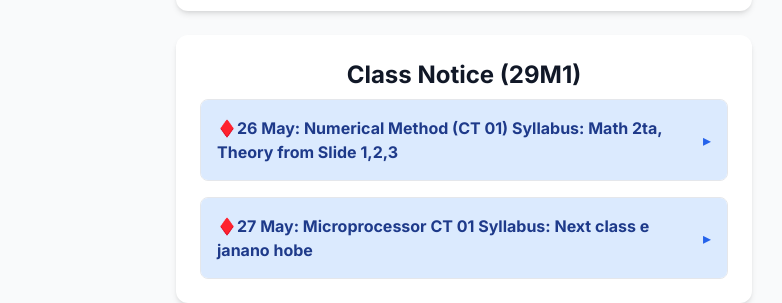
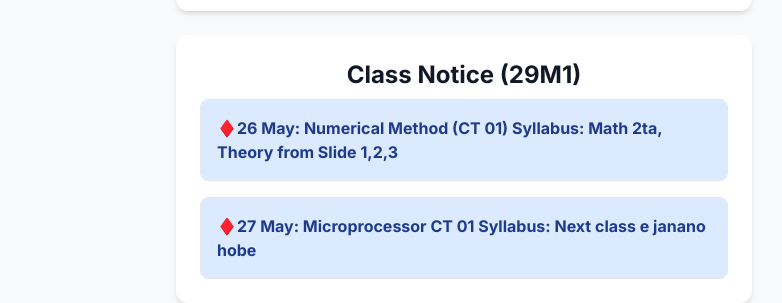
Before and after one commit to coderkhairul/My_Portfolio, a plain HTML site: page index.html in a window 1280 px wide. Shown: the part 3218-3521 px from the top of the page, without its empty margins (176-958 px from the left). Drawn offline with nearby package versions, Linux system fonts and the light colour scheme; no server answers; a script that the page names is missing.

Commit message:
Update index.html

```diff
--- a/index.html
+++ b/index.html
@@ -290,7 +290,6 @@
       <label for="mon" class="flex justify-between items-center p-4 bg-blue-100 dark:bg-blue-900 cursor-pointer">
         <span class="font-semibold text-blue-900 dark:text-blue-100">♦️26 May: Numerical Method (CT 01)
 Syllabus: Math 2ta, Theory from Slide 1,2,3</span>
-        <span class="text-blue-600 dark:text-blue-300 peer-checked:rotate-90 transition-transform">&#9656;</span>
       </label>
     </div>
     <div class="border rounded-lg overflow-hidden dark:border-gray-700">
@@ -298,7 +297,6 @@ Syllabus: Math 2ta, Theory from Slide 1,2,3</span>
       <label for="tue" class="flex justify-between items-center p-4 bg-blue-100 dark:bg-blue-900 cursor-pointer">
         <span class="font-semibold text-blue-900 dark:text-blue-100">♦️27 May: Microprocessor CT 01
 Syllabus: Next class e janano hobe</span>
-        <span class="text-blue-600 dark:text-blue-300 peer-checked:rotate-90 transition-transform">&#9656;</span>
       </label>
     </div>
   </div>
```
